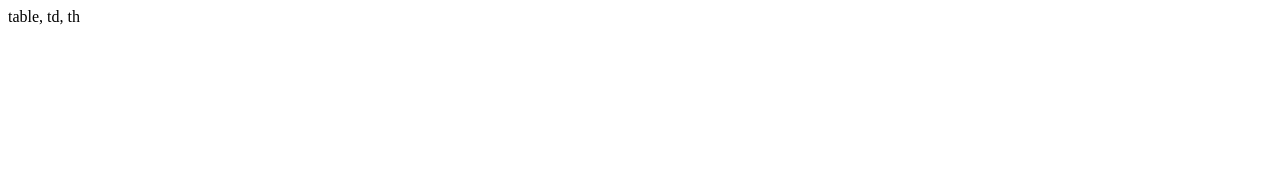
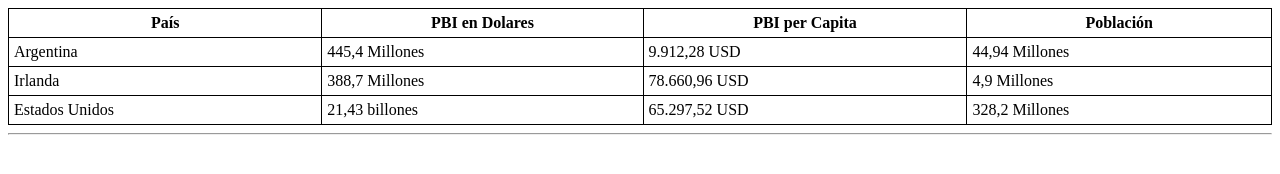
Before and after one commit to EzeMartino/utn-labcomII-practices, a plain HTML site: page Unidad02Pr02/index.html in a window 1280 px wide. Drawn offline with Linux system fonts and the light colour scheme.

Commit message:
Tabla Simple

```diff
--- a/Unidad02Pr02/index.html
+++ b/Unidad02Pr02/index.html
@@ -19,11 +19,58 @@
         }
 
     </style>
-    table,
-    td,
-    th
 </head>
+
 <body>
+    <table>
+        <thead>
+            <tr>
+                <th>País</th>
+                <th>PBI en Dolares</th>
+                <th>PBI per Capita</th>
+                <th>Población</th>
+            </tr>
+        </thead>
+        <tbody>
+            <tr>
+                <td>Argentina</td>
+                <td>445,4 Millones</td>
+                <td>9.912,28 USD</td>
+                <td>44,94 Millones</td>
+            </tr>
+            <tr>
+                <td>Irlanda</td>
+                <td>388,7 Millones</td>
+                <td>78.660,96 USD</td>
+                <td>4,9 Millones</td>
+            </tr>
+            <tr>
+                <td>Estados Unidos</td>
+                <td>21,43 billones</td>
+                <td>65.297,52 USD</td>
+                <td>328,2 Millones</td>
+            </tr>
+        </tbody>
+    </table>
+
+    <hr>
+
+    <table>
+        <thead>
+            <tr>
+
+            </tr>
+        </thead>
+
+        <tbody>
+
+        </tbody>
+
+        <tfoot>
+
+        </tfoot>
+    </table>
 
 </body>
+
 </html>
```
